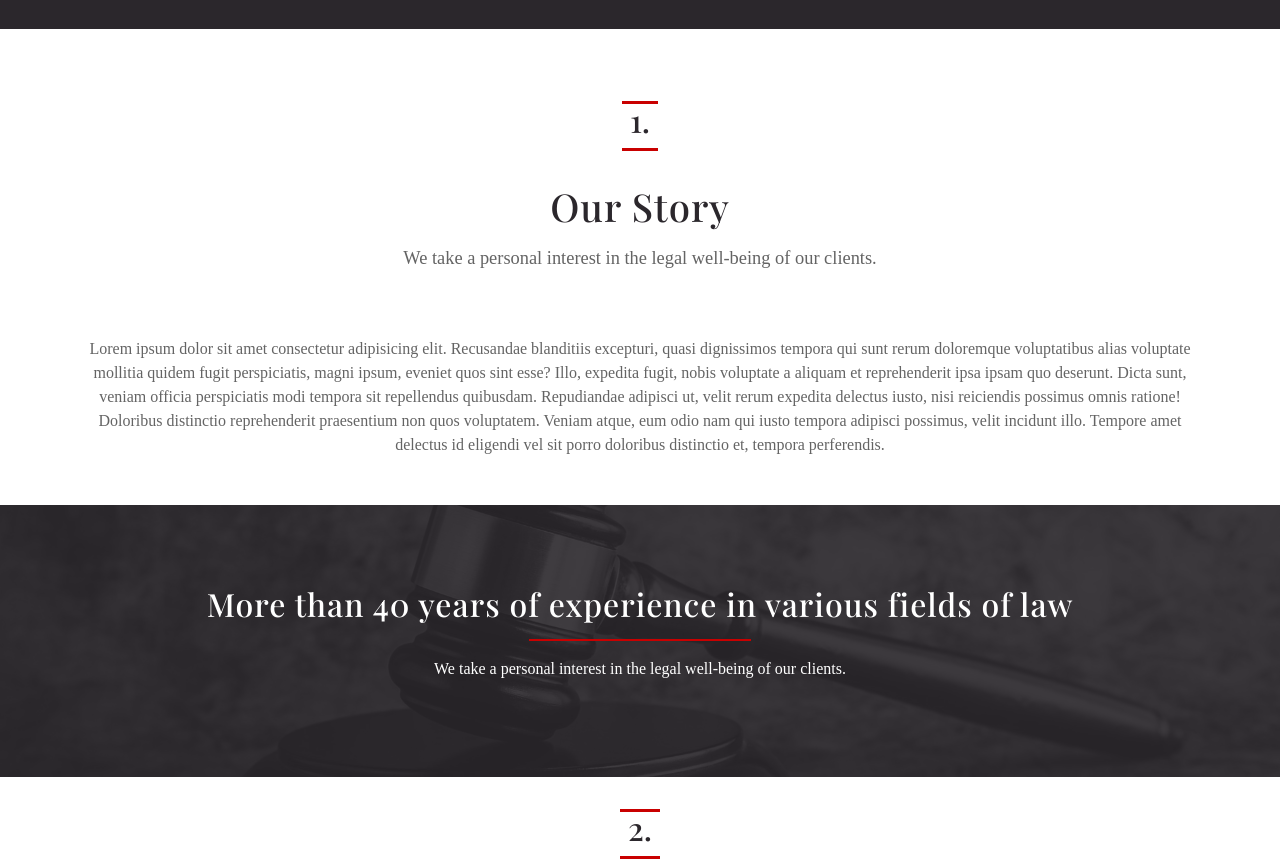
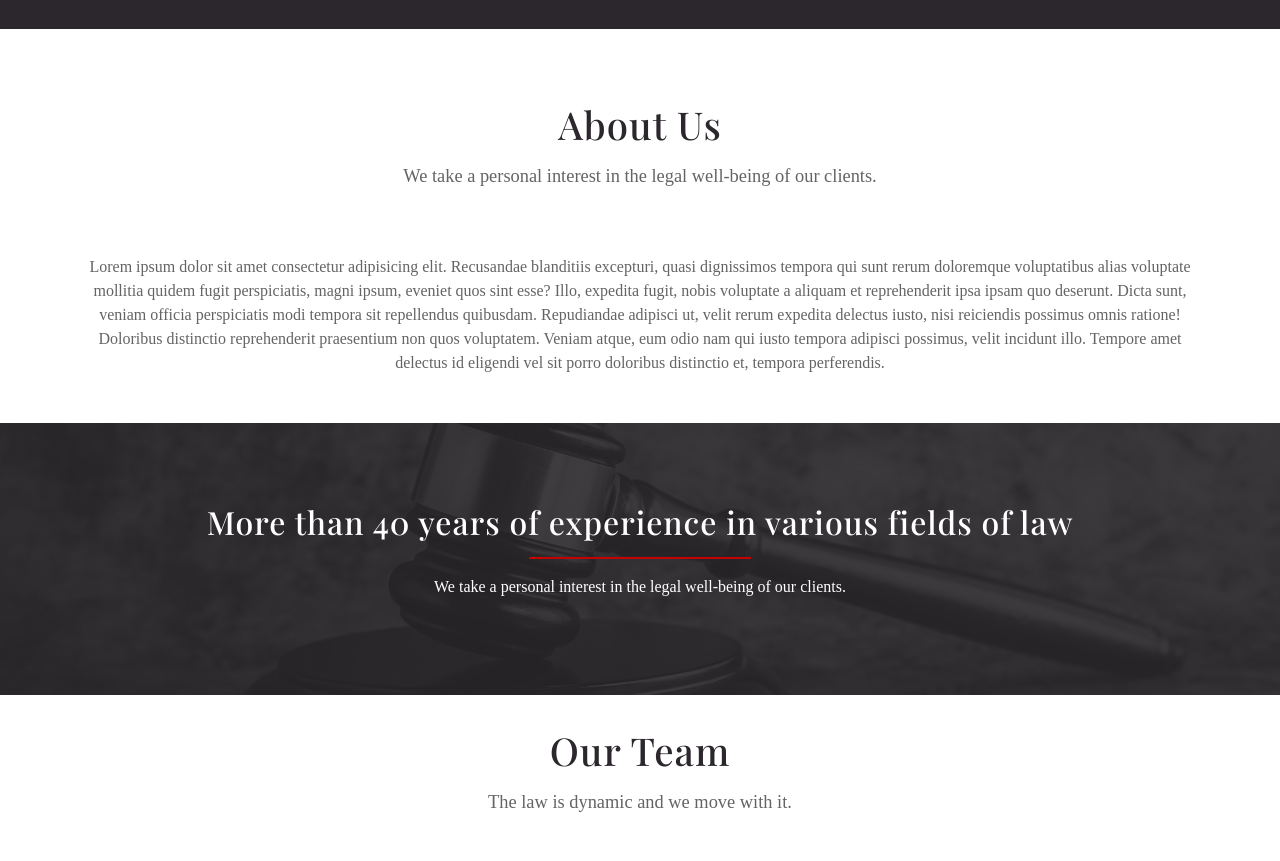
Before and after one commit to Webdacity/OosthuizensAttorneys, a plain HTML site: page about.html in a window 1280 px wide. Shown: the part 91-952 px from the top of the page. Drawn offline with nearby package versions, Linux system fonts and the light colour scheme; a web font is replaced by a local one.

Commit message:
update about

```diff
--- a/about.html
+++ b/about.html
@@ -86,16 +86,9 @@
 
 		<!-- About Section -->
 		<section class="section-about">
-			<!-- Section Number -->
-			<div class="section-number section-light container">
-				<div>
-					<h2>1.</h2>
-				</div>
-			</div>
-
 			<!-- Section Heading -->
 			<div class="section-heading section-light container">
-				<h2>Our Story</h2>
+				<h2>About Us</h2>
 				<p>We take a personal interest in the legal well-being of our clients.</p>
 			</div>
 
@@ -124,13 +117,6 @@
 		</section>
 
 		<section class="section-team">
-			<!-- Section Number -->
-			<div class="section-number section-light container">
-				<div>
-					<h2>2.</h2>
-				</div>
-			</div>
-
 			<!-- Section Heading -->
 			<div class="section-heading section-light container">
 				<h2>Our Team</h2>
--- a/assets/css/main.css
+++ b/assets/css/main.css
@@ -187,8 +187,6 @@ h6 {
     font-weight: 600;
     cursor: pointer;
 }
-
-.mobile-nav-content {}
 
 .mobile-nav-content a {
     text-align: right;
@@ -900,7 +898,7 @@ footer {
 
 /* ABOUT PAGE */
 .body-about .section-about {
-    margin-top: 10rem;
+    margin-top: 12rem;
 }
 
 
```
